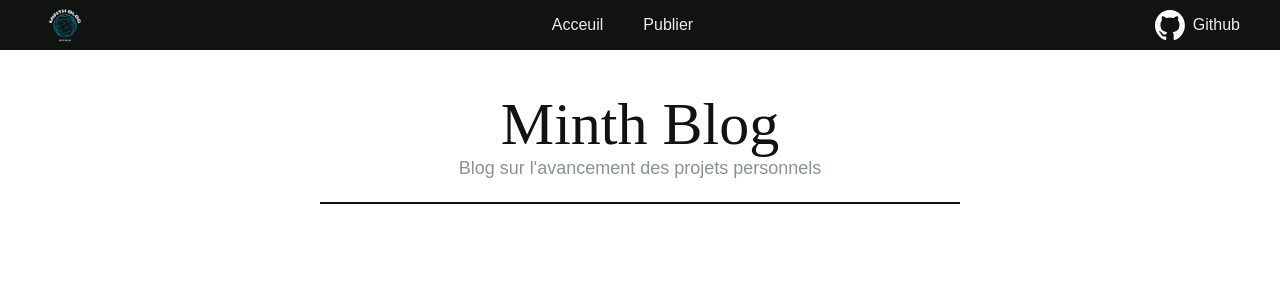
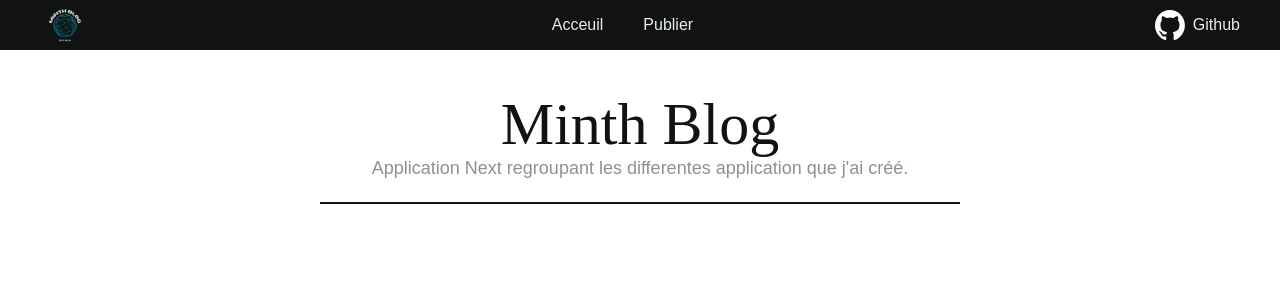
Before and after one commit to DumeGrisoni/minth_blog, a Next.js app: page / in a window 1280 px wide. Shown: the top 300 px of the page. Built offline with nearby package versions, Linux system fonts and the light colour scheme.

Commit message:
Adding to the header

```diff
--- a/app/page.tsx
+++ b/app/page.tsx
@@ -5,7 +5,10 @@ function Home() {
   return (
     <div>
       <h1 className="text-7xl">
-        <Header />
+        <Header
+          text="Application Next regroupant les differentes application que j'ai créé."
+          title="Minth Blog"
+        />
       </h1>
     </div>
   );
--- a/components/Header.tsx
+++ b/components/Header.tsx
@@ -5,10 +5,7 @@ interface HeaderProps {
   text: string;
 }
 
-const Header: FC<HeaderProps> = ({ title, text }: HeaderProps) => {
-  title = 'Minth Blog';
-  text = "Blog sur l'avancement des projets personnels";
-
+const Header: FC<HeaderProps> = ({ title, text }) => {
   return (
     <div className="flex justify-center items-center mt-11 text-myblack flex-col">
       <h1 className="text-6xl font-serif">{title}</h1>
```
